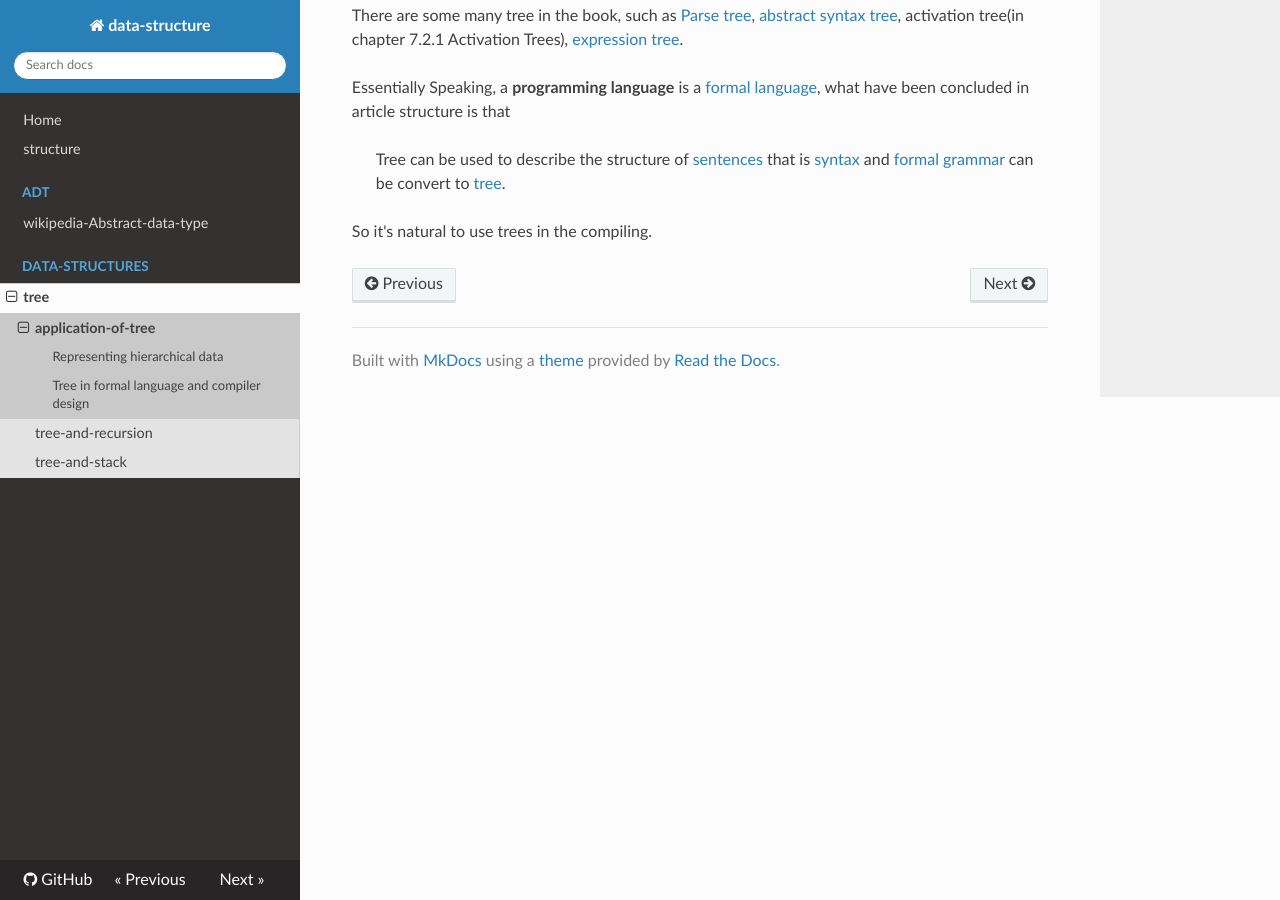
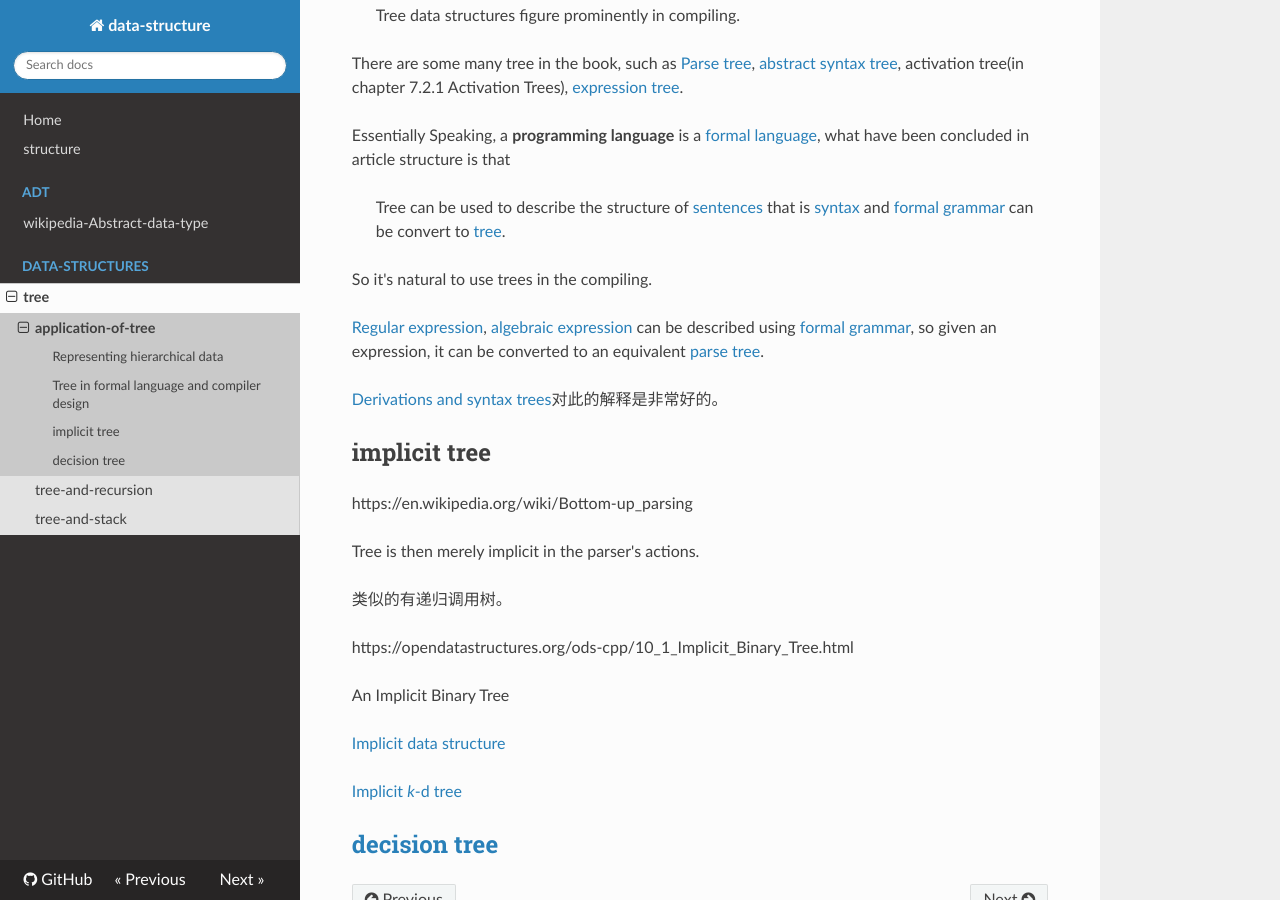
Before and after one commit to dengking/data-structure, an MkDocs documentation site: the page built from docs/data-structure/tree/application-of-tree.md, in a window 1280 px wide and 900 px high, scrolled down 640 px. Built offline with MkDocs 1.6.1, drawn with Linux system fonts in a browser that asks for light colours; nearby versions of some CDN libraries; some of the changed text lies outside the part shown.

Commit message:
add implicit data structure and extend the content of application of tree
add implicit data structure and extend the content of application of tree

```diff
--- a/docs/data-structure/tree/application-of-tree.md
+++ b/docs/data-structure/tree/application-of-tree.md
@@ -25,3 +25,37 @@
 >  Tree can be used to describe the structure of [sentences](https://en.wikipedia.org/wiki/Sentence_(linguistics)) that is  [syntax](https://en.wikipedia.org/wiki/Syntax) and  [formal grammar](https://en.wikipedia.org/wiki/Formal_grammar) can be convert to [tree](https://en.wikipedia.org/wiki/Tree_(data_structure)).
 
 So it's natural to use trees in the compiling.
+
+[Regular expression](https://en.wikipedia.org/wiki/Regular_expression), [algebraic expression](https://en.wikipedia.org/wiki/Algebraic_expression) can be described using  [formal grammar](https://en.wikipedia.org/wiki/Formal_grammar), so given an expression, it can be converted to an equivalent  [parse tree](https://en.wikipedia.org/wiki/Parse_tree).
+
+
+
+[Derivations and syntax trees](https://en.wikipedia.org/wiki/Context-free_grammar#Derivations_and_syntax_trees)对此的解释是非常好的。
+
+
+
+## implicit  tree
+
+https://en.wikipedia.org/wiki/Bottom-up_parsing
+
+Tree is then merely implicit in the parser's actions.
+
+类似的有递归调用树。
+
+https://opendatastructures.org/ods-cpp/10_1_Implicit_Binary_Tree.html
+
+An Implicit Binary Tree
+
+
+
+[Implicit data structure](https://en.wikipedia.org/wiki/Implicit_data_structure)
+
+
+
+
+
+[Implicit *k*-d tree](https://en.wikipedia.org/wiki/Implicit_k-d_tree)
+
+
+
+## [decision tree](https://en.wikipedia.org/wiki/Decision_tree)
```
Also changed, not shown: docs/wikipedia-Implicit data structure.md (added, +33 -0 lines).
